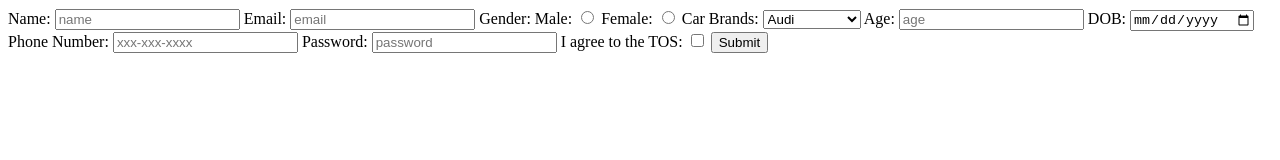
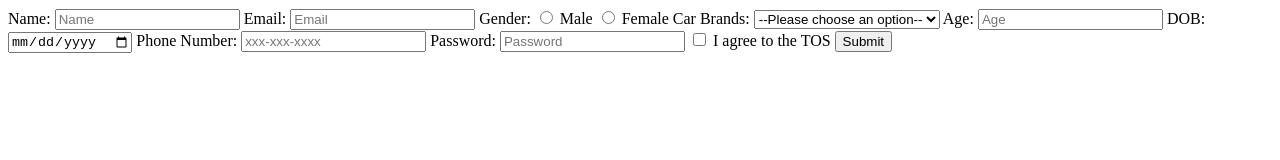
Before and after one commit to acciojob/signup-form-car-ViswajitReddy, a website: page main.html in a window 1280 px wide. Drawn offline with Linux system fonts and the light colour scheme.

Commit message:
created a submission

```diff
--- a/main.html
+++ b/main.html
@@ -8,35 +8,44 @@
 
 <body>
 	<!-- the entire body must be written by student -->
-	<form method="post">
-		<label for ="name">Name:</label>
-		<input type="text" id="name" name="name" placeholder="name" required>
-		<label for ="email">Email:</label>
-		<input type ="email" id="email" name="email" placeholder="email" required>
-		<label>Gender:</label>
-		<label for ="male">Male:</label>
-		<input type ="radio" id="male" name="gender" required>
-		<label for ="female">Female:</label>
-		<input type ="radio" id="female" name="gender" required>
+<form method="post" action="submit.php">
+        <label for="name">Name:</label>
+        <input type="text" id="name" name="name" placeholder="Name" required>
+
+        <label for="email">Email:</label>
+        <input type="email" id="email" name="email" placeholder="Email" required>
+
+        <label>Gender:</label>
+        <input type="radio" id="gender_m" name="gender" required>
+        <label for="gender_m">Male</label>
+        <input type="radio" id="gender_f" name="gender" required>
+        <label for="gender_f">Female</label>
+
         <label for="cars">Car Brands:</label>
-		<select name="car" id="cars" required>
-			<option value="Audi">Audi</option>
-			<option value="BMW">BMW</option>
-			<option value="Wolkswagan">Wolkswagan</option>
-		</select>
-		<label for ="age">Age:</label>
-		<input type ="number" id="age" name="age" placeholder="age" required>
-		<label for ="dob">DOB:</label>
-		<input type ="Date" id="dob" name="dob" required>
-		<label for ="phone number">Phone Number:</label>
-		<input type="tel" id="tel" name="tel" placeholder="xxx-xxx-xxxx">
-		<label for ="password">Password:</label>
-		<input type="password" id="password" name="password" placeholder="password" required>
-		<label for ="tos">I agree to the TOS:</label>
-		<input type="Checkbox" id="tos" name="tos" required>
-		<button type="submit">Submit</button>
-		</form>
+        <select id="cars" name="cars" required>
+            <option value="">--Please choose an option--</option>
+            <option value="Toyota">Toyota</option>
+            <option value="Honda">Honda</option>
+            <option value="Ford">Ford</option>
+            <option value="Chevrolet">Chevrolet</option>
+        </select>
 
+        <label for="age">Age:</label>
+        <input type="number" id="age" name="age" placeholder="Age" required>
+
+        <label for="dob">DOB:</label>
+        <input type="date" id="dob" name="dob" required>
+
+        <label for="tel">Phone Number:</label>
+        <input type="tel" id="tel" name="tel" pattern="\d{3}-\d{3}-\d{4}" placeholder="xxx-xxx-xxxx">
+
+        <label for="password">Password:</label>
+        <input type="password" id="password" name="password" placeholder="Password" required>
+
+        <input type="checkbox" id="tos" name="tos" required>
+        <label for="tos">I agree to the TOS</label>
+
+        <button type="submit">Submit</button>
 </body>
 
 </html>
```
